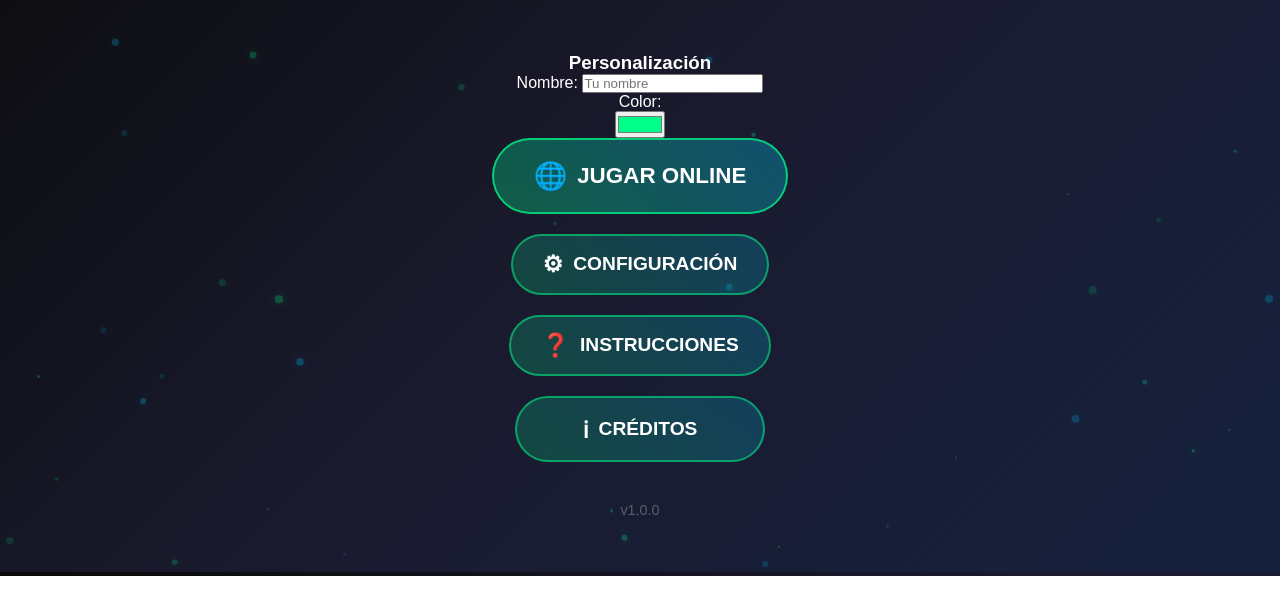
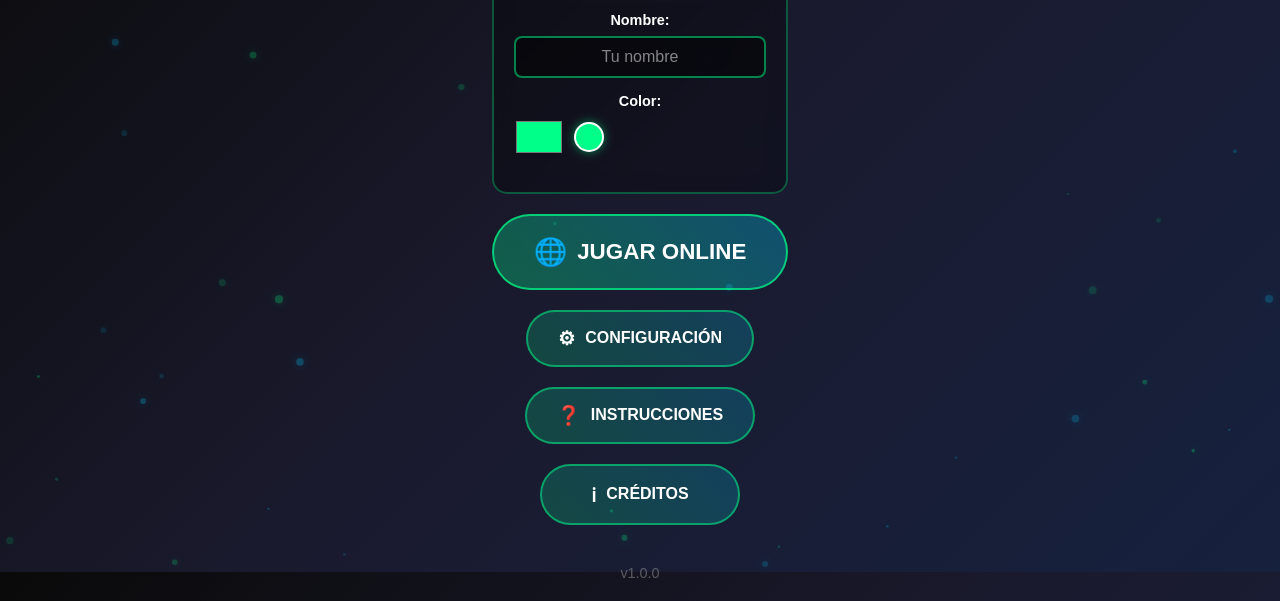
Before and after one commit to Paato24Dev/Zarlipp, a website: page Pantallainicio.html in a window 1280 px wide. Shown: the part 228-829 px from the top of the page. Before the commit the page ends 804 px from the top, so only its background shows below. Drawn offline with Linux system fonts and the light colour scheme.

Commit message:
Update styles.css

```diff
--- a/styles.css
+++ b/styles.css
@@ -379,8 +379,93 @@ body {
     100% { background-position: 0% 50%; }
 }
 
+/* Personalización de jugador */
+.player-customization {
+    background: rgba(0, 0, 0, 0.3);
+    border: 2px solid rgba(0, 255, 136, 0.3);
+    border-radius: 15px;
+    padding: 20px;
+    margin: 20px 0;
+    backdrop-filter: blur(10px);
+}
+
+.player-customization h3 {
+    color: #00ff88;
+    text-align: center;
+    margin-bottom: 15px;
+    font-size: 1.2rem;
+    text-shadow: 0 0 10px rgba(0, 255, 136, 0.5);
+}
+
+.customization-group {
+    margin-bottom: 15px;
+}
+
+.customization-group label {
+    display: block;
+    color: #ffffff;
+    margin-bottom: 8px;
+    font-weight: bold;
+    font-size: 0.9rem;
+}
+
+.customization-group input[type="text"] {
+    width: 100%;
+    padding: 10px;
+    background: rgba(0, 0, 0, 0.5);
+    border: 2px solid rgba(0, 255, 136, 0.5);
+    border-radius: 8px;
+    color: #ffffff;
+    font-size: 1rem;
+    text-align: center;
+    transition: all 0.3s ease;
+}
+
+.customization-group input[type="text"]:focus {
+    outline: none;
+    border-color: #00ff88;
+    box-shadow: 0 0 15px rgba(0, 255, 136, 0.3);
+}
+
+.customization-group input[type="text"]::placeholder {
+    color: rgba(255, 255, 255, 0.5);
+}
+
+.color-picker {
+    display: flex;
+    align-items: center;
+    gap: 10px;
+}
+
+.color-picker input[type="color"] {
+    width: 50px;
+    height: 40px;
+    border: none;
+    border-radius: 8px;
+    cursor: pointer;
+    background: transparent;
+}
+
+.color-preview {
+    width: 30px;
+    height: 30px;
+    border-radius: 50%;
+    border: 2px solid #ffffff;
+    background: #00ff88;
+    box-shadow: 0 0 10px rgba(0, 255, 136, 0.5);
+}
+
 /* Responsive */
 @media (max-width: 768px) {
+    .player-customization {
+        margin: 15px 0;
+        padding: 15px;
+    }
+
+    .customization-group input[type="text"] {
+        font-size: 0.9rem;
+    }
+}
     .game-title h1 {
         font-size: 3rem;
     }
```
